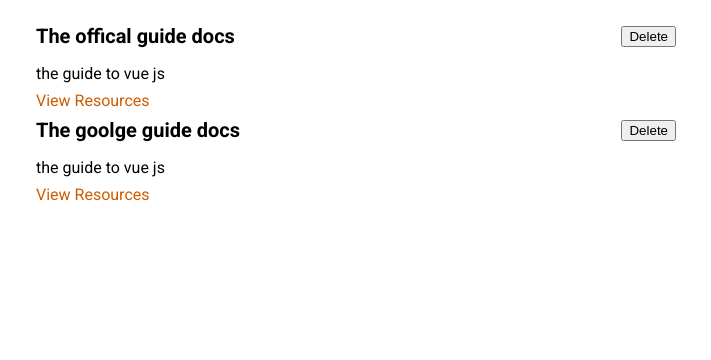
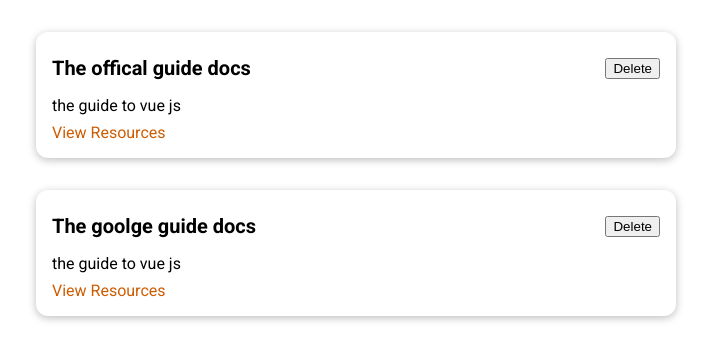
Before and after one commit to AjRadwan/Resources-App, a Vue app: page / in a window 1280 px wide. Shown: the top 360 px of the page, without its empty margins (304-1015 px from the left). Built offline with nearby package versions, Linux system fonts and the light colour scheme.

Commit message:
add base card

```diff
--- a/src/components/Resources/Resources.vue
+++ b/src/components/Resources/Resources.vue
@@ -1,20 +1,23 @@
 <template>
   <li>
-      <div>
+      <base-card>
           <header>
               <h3>{{title}}</h3>
               <button>Delete</button>
           </header>
-      </div>
       <p>{{description}}</p>
       <nav>
           <a :href="link">View Resources</a>
       </nav>
+      </base-card>
+
   </li>
 </template>
 
 <script>
+import BaseCard from '../UI/BaseCard.vue'
 export default {
+  components: { BaseCard },
  props:[
      'title',
      'description',
--- /dev/null
+++ b/src/components/UI/BaseCard.vue
@@ -0,0 +1,21 @@
+<template>
+  <div>
+      <slot></slot>
+  </div>
+</template>
+
+<script>
+export default {
+
+}
+</script>
+
+<style scoped>
+div {
+  border-radius: 12px;
+  box-shadow: 0 2px 8px rgba(0, 0, 0, 0.26);
+  padding: 1rem;
+  margin: 2rem auto;
+  max-width: 40rem;
+}
+</style>
```
Also changed, not shown: src/main.js (+7 -1 lines), src/components/layouts/TheHeader.vue (added).
